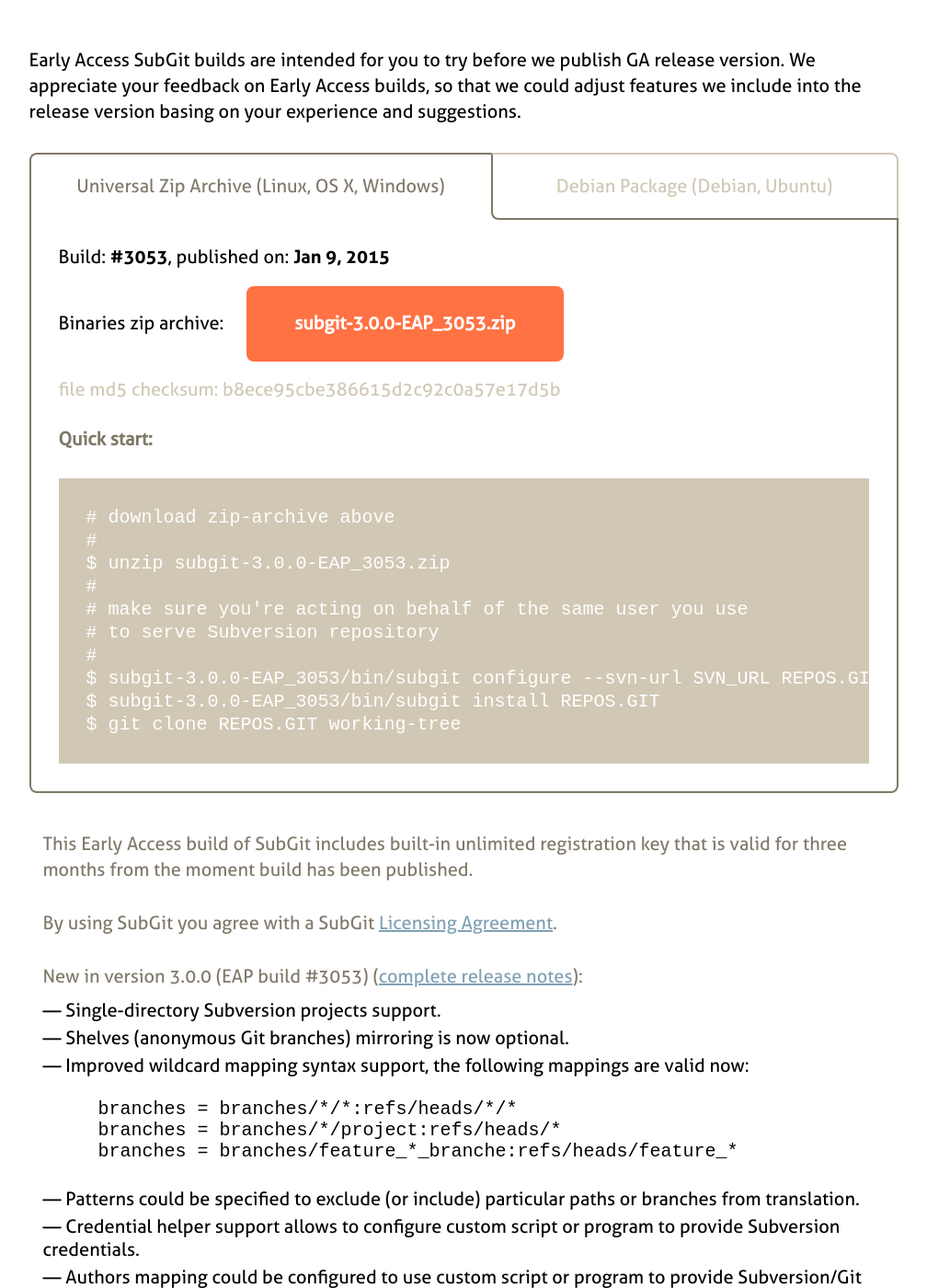
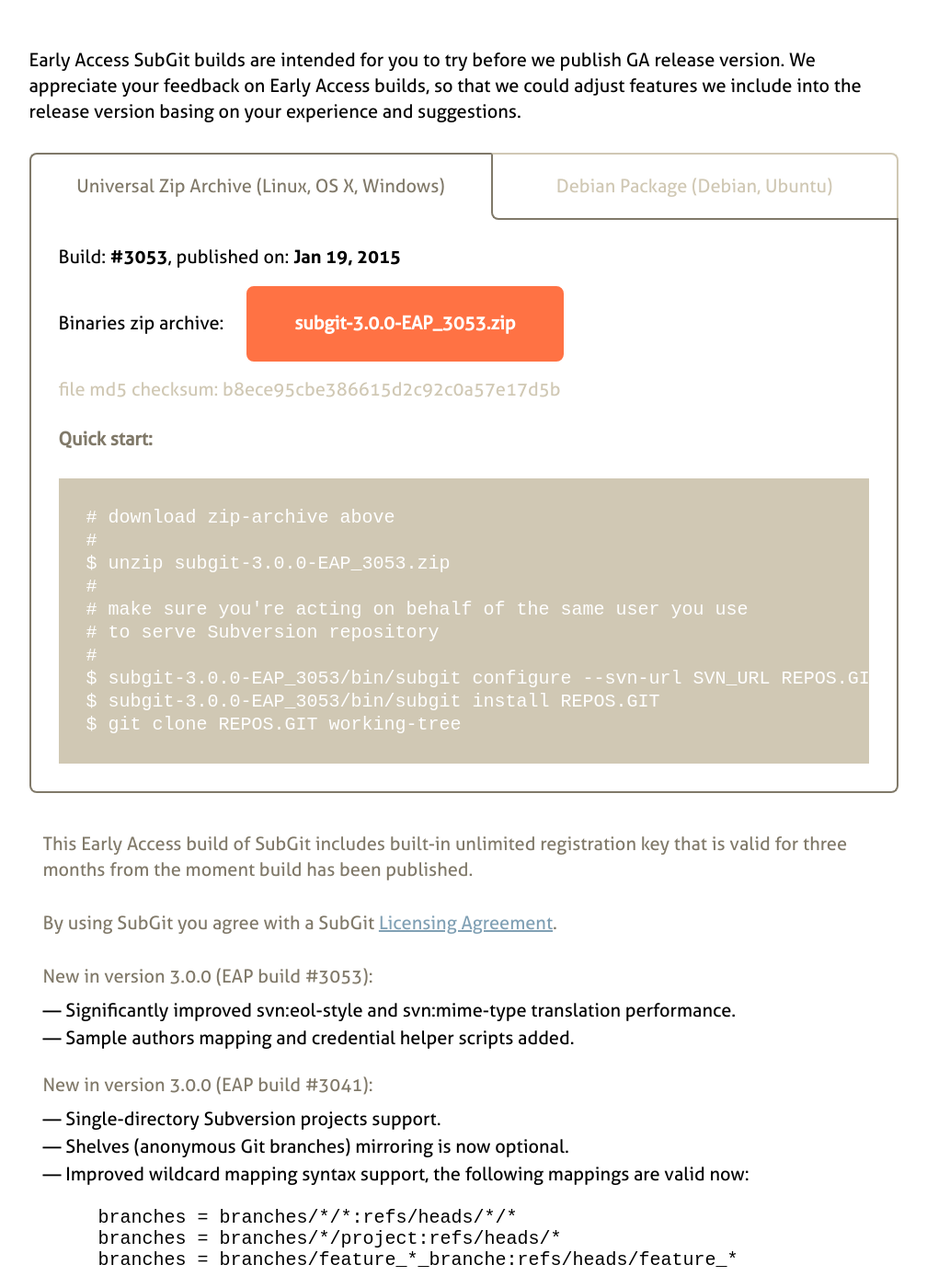
Before and after one commit to waaa/tmate.github.io, a Jekyll site: the page built from eap.html, in a window 1280 px wide and 1400 px high, scrolled down 247 px. Shown: the whole window at 92% size, without its empty margins (136-1144 px from the left). Built offline with Jekyll 4.4.1, drawn with Linux system fonts in a browser that asks for light colours; Markdown is read by kramdown in place of the engine named in the settings; comment, search, counter and statistics services are not loaded.

Commit message:
SubGit 3.0.0 EAP8 (second public EAP build).

```diff
--- a/eap.html
+++ b/eap.html
@@ -17,7 +17,7 @@
     </ul>
     <div class="box visible">
       <div class="tab_box_inner">
-        <p>Build: <strong>&#35;3053</strong>, published on: <strong>Jan 9, 2015</strong></p>
+        <p>Build: <strong>&#35;3053</strong>, published on: <strong>Jan 19, 2015</strong></p>
         <p>Binaries zip archive: <a href="downloadingeapzip.html" class="button_orange" style="margin:-10px 0 -10px 20px !important;">subgit-3.0.0-EAP_3053.zip</a></p>
         <p class="checksum">file md5 checksum: b8ece95cbe386615d2c92c0a57e17d5b</p>
         <h6>Quick start:</h6>
@@ -36,7 +36,7 @@
     </div>
     <div class="box">
       <div class="tab_box_inner">
-        <p>Build: <strong>&#35;3053</strong>, published on: <strong>Jan 9, 2015</strong></p>
+        <p>Build: <strong>&#35;3053</strong>, published on: <strong>Jan 19, 2015</strong></p>
         <p>Debian package: <a href="downloadingeapdeb.html" class="button_orange" style="margin:-10px 0 -10px 20px !important;">subgit-3.0.0-EAP-3053_all.deb</a></p>
         <p class="checksum">file md5 checksum: 65bfe1a8d77103a406f735bb0ac7c00f</p>
         <h6>Quick start:</h6>
@@ -58,7 +58,12 @@
   <div id="new_wrap">
     <p>This Early Access build of SubGit includes built-in unlimited registration key that is valid for three months from the moment build has been published.</p>
     <p>By using SubGit you agree with a SubGit <a href="license.html">Licensing Agreement</a>.</p>
-    <p>New in version 3.0.0 (EAP build #3053) (<a href="documentation/release-notes.html">complete release notes</a>):</p>
+    <p>New in version 3.0.0 (EAP build #3053):</p>
+    <ul>
+     <li>— Significantly improved svn:eol-style and svn:mime-type translation performance.</li>
+     <li>— Sample authors mapping and credential helper scripts added.</li>
+    </ul>
+    <p>New in version 3.0.0 (EAP build #3041):</p>
     <ul>
      <li>— Single-directory Subversion projects support.</li>
      <li>— Shelves (anonymous Git branches) mirroring is now optional.</li>
```
Also changed, not shown: downloadingeapdeb.html (+6 -1 lines), downloadingeapzip.html (+6 -1 lines).
